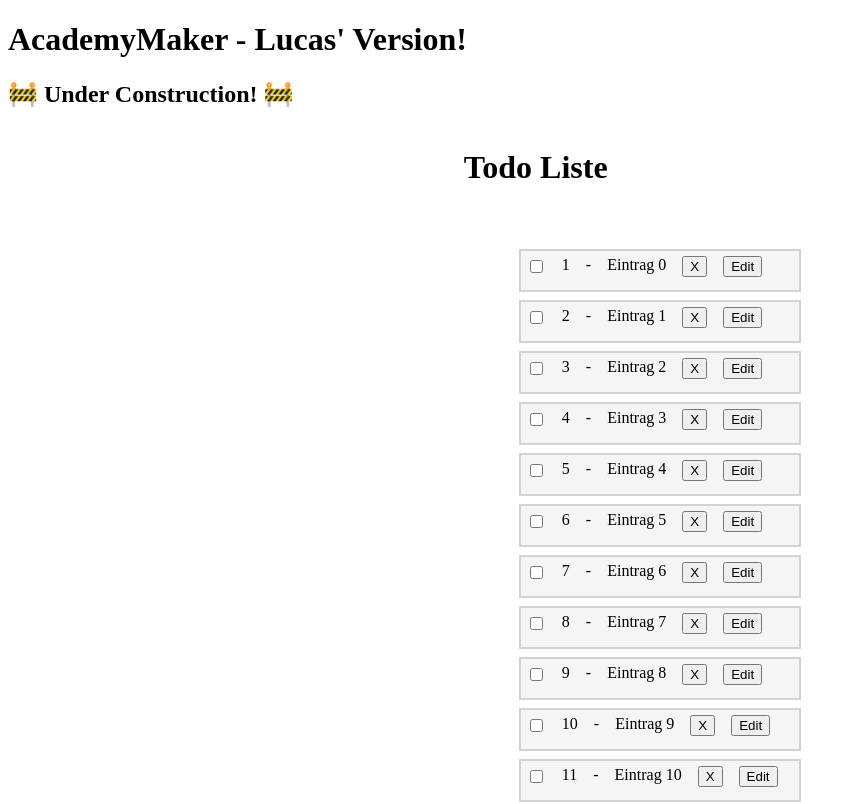
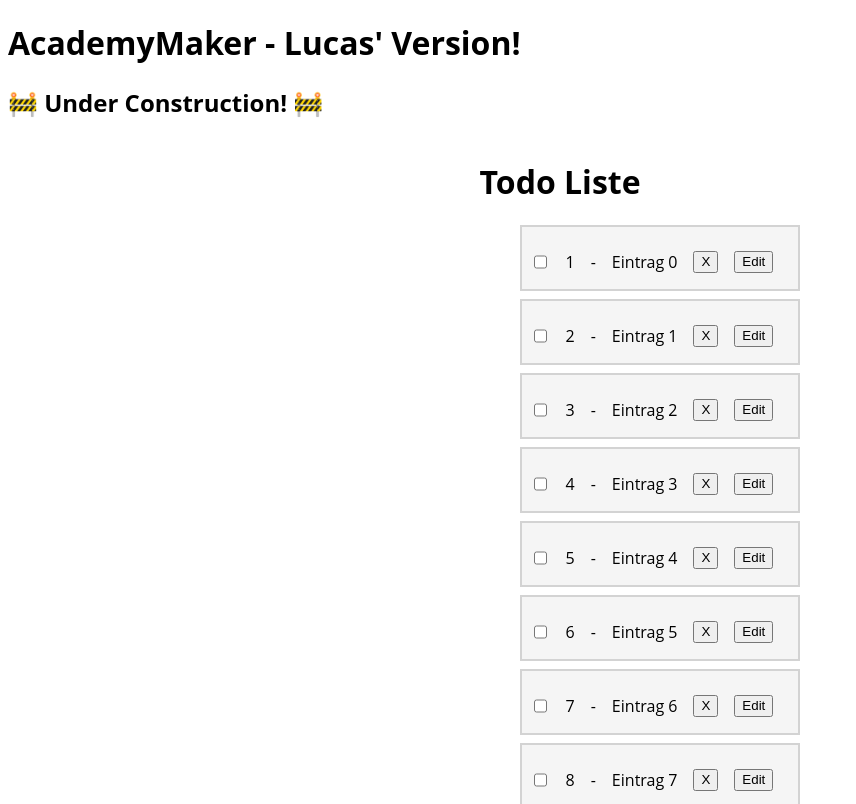
Before and after one commit to Tasterloster/my_second_Website, a Vue app: page / in a window 1280 px wide. Shown: the top 804 px of the page, without its empty margins (0-856 px from the left). Built offline with nearby package versions, Linux system fonts and the light colour scheme; the HTML template or start-up script is replaced by a standard one.

Commit message:
fixed drag and drop so that only while dragging items are colored. Also added global Font.

```diff
--- a/src/TodoItem.vue
+++ b/src/TodoItem.vue
@@ -86,6 +86,9 @@ function flagDone(): void {
 </template>
 
 <style scoped>
+body{
+  font-family: "open sans",sans-serif;
+}
 .container {
   display: flex;
   flex-direction: column;
--- a/src/TodoList.vue
+++ b/src/TodoList.vue
@@ -3,7 +3,7 @@ import { computed, ref } from "vue";
 import TodoItem from "@/TodoItem.vue";
 
 let id = 0
-const todosSize = 100
+const todosSize = 10
 const globalEditActive = ref(false)
 
 interface todo {
@@ -52,6 +52,7 @@ function handleDragOver(todo: todo) {
 }
 
 function handleDrop(targetItem: todo) {
+  console.log(dragOverItem.value)
   if (!draggingItem.value || draggingItem.value.id === targetItem.id) return
 
   const draggedIndex = todos.value.findIndex(i => i.id === draggingItem.value!.id)
@@ -64,6 +65,7 @@ function handleDrop(targetItem: todo) {
 
   draggingItem.value = null
   dragOverItem.value = null
+  console.log(todos)
 }
 
 function handleDragLeave(todo: todo) {
@@ -75,8 +77,8 @@ function handleDragLeave(todo: todo) {
 
 <template>
   <div>
-    <h1>Todo Liste</h1>
     <div class="listContainer">
+      <h1>Todo Liste</h1>
       <ul class="list">
         <TodoItem
             class="listItem"
@@ -89,7 +91,7 @@ function handleDragLeave(todo: todo) {
             draggable="true"
             :class="{
             dragging: draggingItem && draggingItem.id === todo.id,
-            dragover: dragOverItem && dragOverItem.id === todo.id
+            dragover: draggingItem && dragOverItem && dragOverItem.id === todo.id
           }"
             @edit_done="updateTodo"
             @done="flagDone"
@@ -98,6 +100,7 @@ function handleDragLeave(todo: todo) {
             @dragover.prevent="handleDragOver(todo)"
             @dragleave="handleDragLeave(todo)"
             @drop="handleDrop(todo)"
+            @dragend="draggingItem = null"
         />
       </ul>
     </div>
@@ -105,16 +108,20 @@ function handleDragLeave(todo: todo) {
 </template>
 
 <style scoped>
+body{
+  font-family: "open sans",sans-serif;
+}
+
 .listContainer {
   margin: 15px;
-  padding: 25px 0;
   box-sizing: border-box;
+  justify-content: center;
 }
 
 .listItem {
   display: flex;
   flex-direction: column;
-  padding: 5px;
+  padding: 1.5em .5em .5em .5em;
   background: whitesmoke;
   border: 2px solid lightgray;
   margin-bottom: 8px;
@@ -131,4 +138,9 @@ function handleDragLeave(todo: todo) {
   background: lightgreen;
   border-color: green;
 }
+
+.h1{
+  display: flex;
+  flex-direction: column;
+}
 </style>
--- /dev/null
+++ b/src/assets/main.css
@@ -0,0 +1,3 @@
+body {
+    font-family: "Open Sans", sans-serif;
+}
--- a/src/main.ts
+++ b/src/main.ts
@@ -1,4 +1,5 @@
 import { createApp } from 'vue'
 import App from './App.vue'
+import './assets/main.css'
 
 createApp(App).mount('#app')
```
